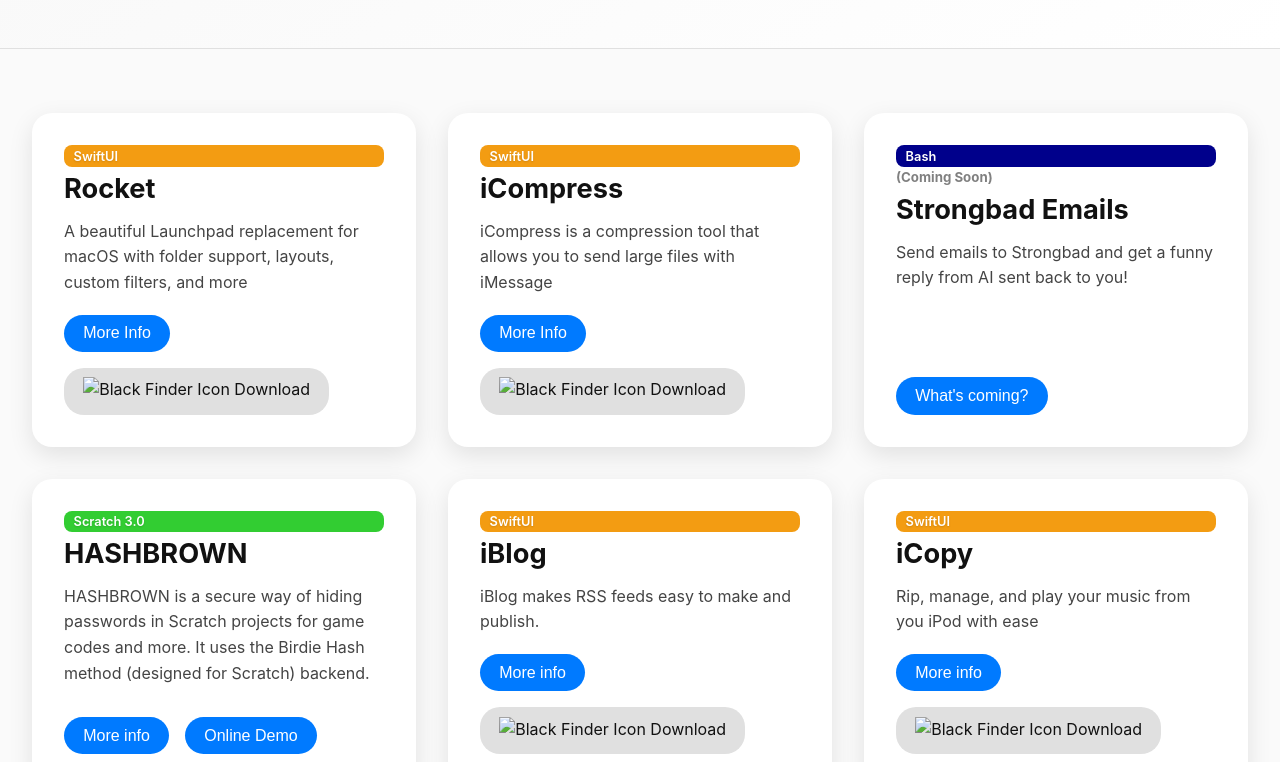
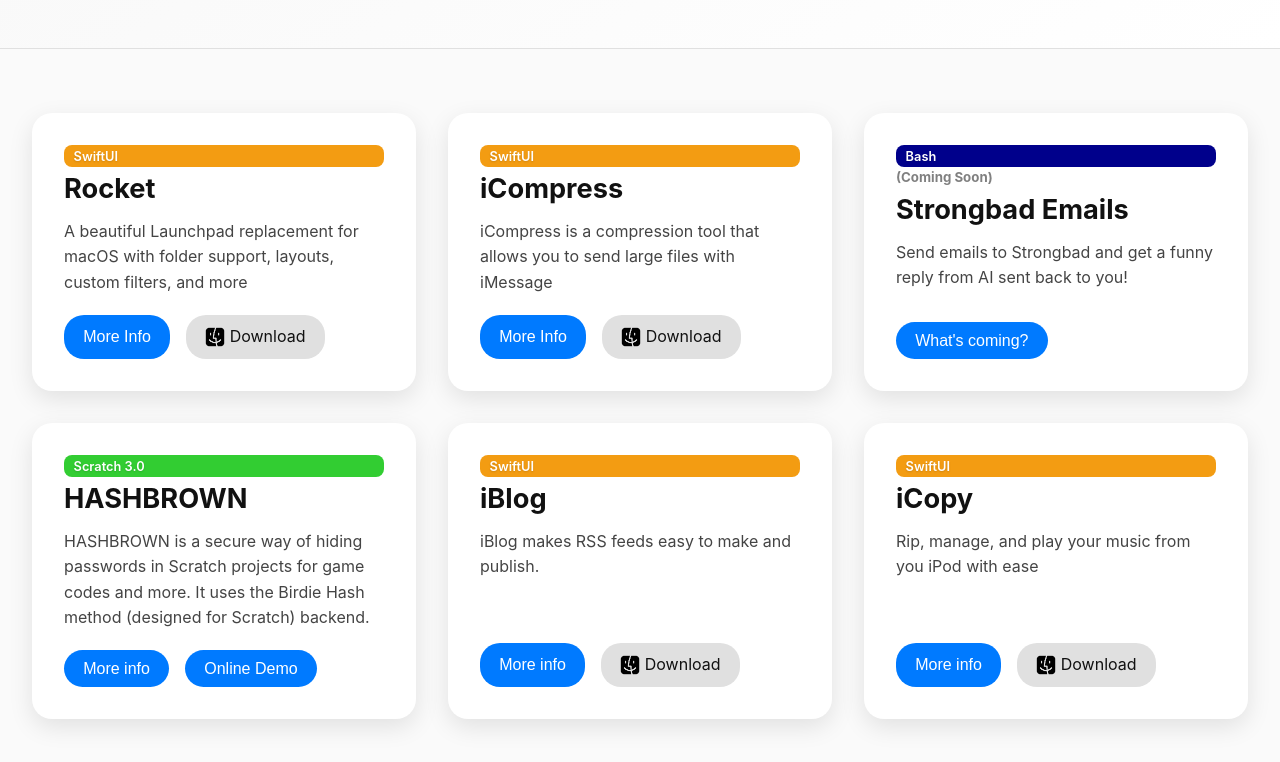
Before and after one commit to itzJPN/itzJPN.github.io, a plain HTML site: page index.html in a window 1280 px wide. Shown: the part 190-952 px from the top of the page. Drawn offline with Linux system fonts and the light colour scheme.

Commit message:
Update index.html

```diff
--- a/index.html
+++ b/index.html
@@ -201,7 +201,7 @@
       <p>A beautiful Launchpad replacement for macOS with folder support, layouts, custom filters, and more</p>
       <div class="buttons">
         <button onclick="openPopup('Rocket', 'A beautiful Launchpad replacement...')">More Info</button>
-        <a href="files/rocket.dmg" download><img src="assets/finder-black.png" alt="Black Finder Icon" width="20" height="20">
+        <a href="files/rocket.dmg" download><img src="website/finder-black.png" alt="Black Finder Icon" width="20" height="20">
  Download</a>
       </div>
     </div>
@@ -211,7 +211,7 @@
       <p>iCompress is a compression tool that allows you to send large files with iMessage</p>
       <div class="buttons">
         <button onclick="openPopup('iCompress', 'iCompress is a compression tool to compress large files (like long videos) and send them via iMessage easily. It is tested with very large files, and yet it sent through multiple standerd messaging programs. iCompress is cross platform, for both Android, Windows, and Mac. Simply compress your files and hit send. iCompress files can be opened and compressed on the web at jbluebirdie.neocities.org/icompress for cross platform. Don't take our word for it, simply try it out for yourself')">More Info</button>
-        <a href="files/icompress.dmg" download><img src="assets/finder-black.png" alt="Black Finder Icon" width="20" height="20"> Download</a>
+        <a href="files/icompress.dmg" download><img src="website/finder-black.png" alt="Black Finder Icon" width="20" height="20"> Download</a>
       </div>
     </div>
     <!--<div class="project">
@@ -251,7 +251,7 @@
       <p>iBlog makes RSS feeds easy to make and publish.</p>
       <div class="buttons">
         <button onclick="openPopup('RSS feeds made easy with iBlog', 'With import/export RSS feed features, great UI for making posts, iBlog is the complete all-in-one tools for creators to create, no free trial, entirly free, no corporate flunkies.')">More info</button>
-        <a href="files/iBlog.dmg" download><img src="assets/finder-black.png" alt="Black Finder Icon" width="20" height="20"> Download</a>
+        <a href="files/iBlog.dmg" download><img src="website/finder-black.png" alt="Black Finder Icon" width="20" height="20"> Download</a>
       </div>
     </div>
 <div class="project">
@@ -260,7 +260,7 @@
       <p>Rip, manage, and play your music from you iPod with ease</p>
       <div class="buttons">
         <button onclick="openPopup('Rip, manage, and play your music from you iPod with ease', 'iCopy is an iPod manager application that enables you to effortlessly rip and manage your music from your iPod. Its features include playing music, ripping music to a folder, ripping all music to a folder, viewing photos, ripping photos to a folder, ripping voice memos, transcribing voice memos, and many more!')">More info</button>
-        <a href="files/iCopy.zip" download><img src="assets/finder-black.png" alt="Black Finder Icon" width="20" height="20"> Download</a>
+        <a href="files/iCopy.zip" download><img src="website/finder-black.png" alt="Black Finder Icon" width="20" height="20"> Download</a>
       </div>
     </div>
   </section>
```
